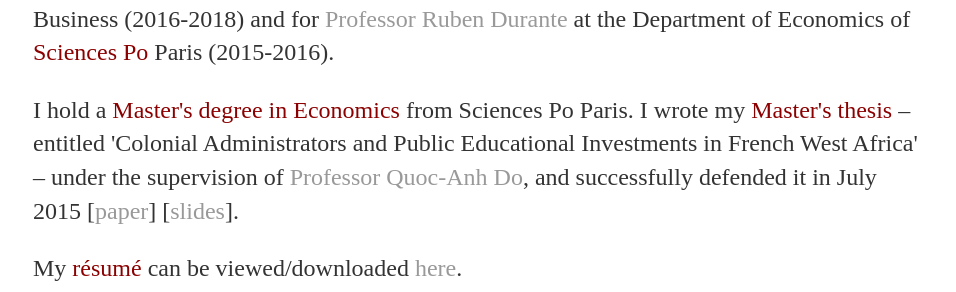
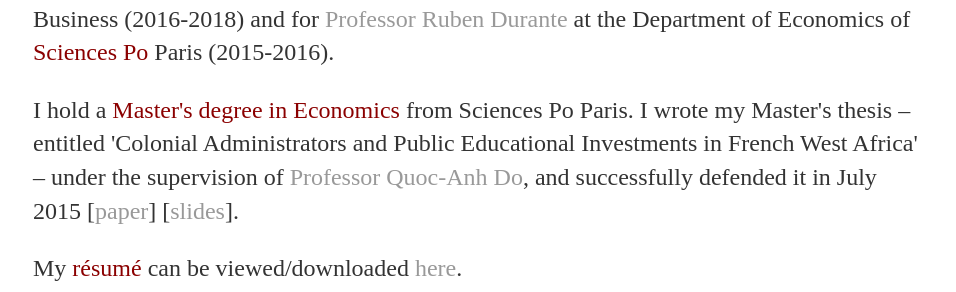
Before and after one commit to christinecai/christinecai.github.io, a Jekyll site: the page built from index.html, in a window 1280 px wide. Shown: the part 737-1029 px from the top of the page, without its empty margins (159-1115 px from the left). Built offline with Jekyll 4.4.1, drawn with Linux system fonts in a browser that asks for light colours.

Commit message:
Update index.html

```diff
--- a/index.html
+++ b/index.html
@@ -25,7 +25,7 @@
 			<a href="https://www.rubendurante.net">Professor Ruben Durante</a>
 	at the Department of Economics of <font color="darkred">Sciences Po</font> Paris (2015-2016).</p>
 
-<p>I hold a <font color="darkred">Master's degree in Economics</font> from Sciences Po Paris. I wrote my <font color="darkred">Master's thesis</font> –
+<p>I hold a <font color="darkred">Master's degree in Economics</font> from Sciences Po Paris. I wrote my Master's thesis –
 			entitled 'Colonial Administrators and Public Educational Investments in French West Africa' –
 			under the supervision of <a href="https://sites.google.com/site/qaquocanhdo/">Professor Quoc-Anh Do</a>,
 			and successfully defended it in July 2015 [<a href="/masters thesis/paper.pdf">paper</a>]
```
